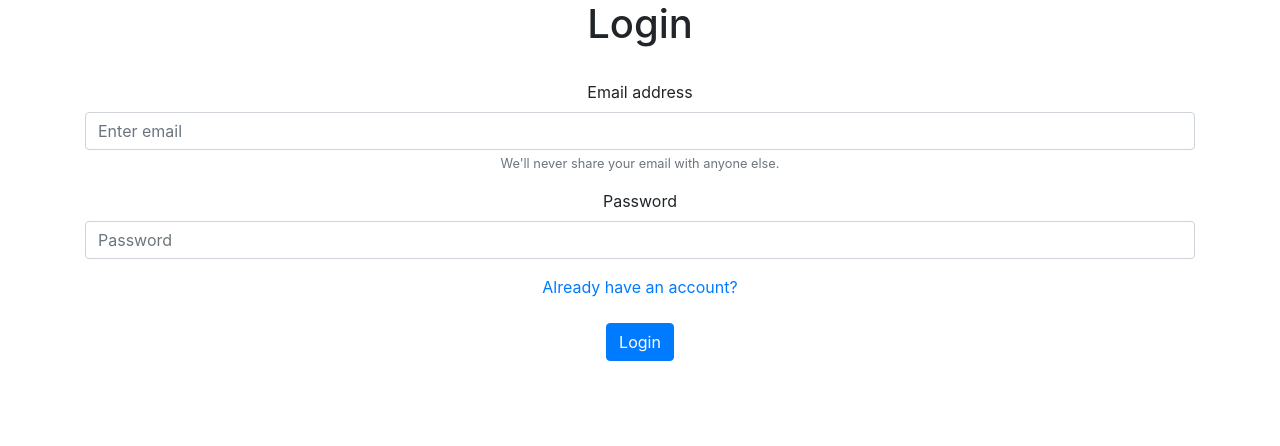
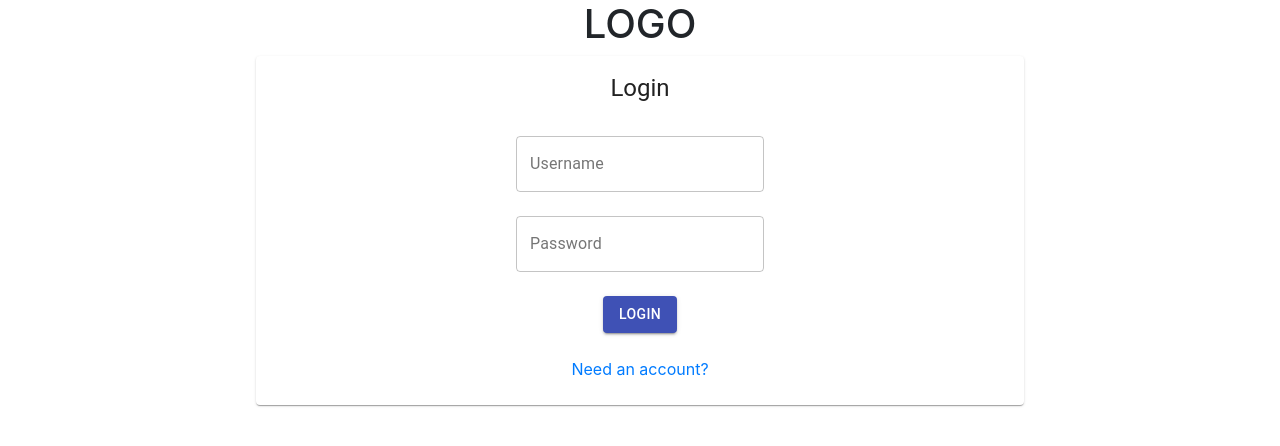
Before and after one commit to Naveed-Naqi/closure, a React (Create React App) app in the folder client/: page / in a window 1280 px wide. Shown: the top 446 px of the page. Built offline with nearby package versions, Linux system fonts and the light colour scheme.

Commit message:
updated login page with materia ui

```diff
--- a/client/src/components/auth/LoginContainer.js
+++ b/client/src/components/auth/LoginContainer.js
@@ -31,10 +31,7 @@ class LoginContainer extends Component {
 
   render() {
     return (
-      <LoginView
-        errors={this.props.errors}
-        loginUser={this.props.loginUser}
-      ></LoginView>
+      <LoginView errors={this.props.errors} loginUser={this.props.loginUser} />
     );
   }
 }
--- a/client/src/components/auth/LoginView.js
+++ b/client/src/components/auth/LoginView.js
@@ -1,10 +1,14 @@
 import React, { useState } from "react";
 import { Link } from "react-router-dom";
 
-import Container from "react-bootstrap/Container";
-
-import Form from "react-bootstrap/Form";
-import Button from "react-bootstrap/Button";
+import {
+  Grid,
+  Card,
+  CardHeader,
+  CardContent,
+  TextField,
+  Button,
+} from "@material-ui/core";
 
 const LoginView = (props) => {
   const [state, setState] = useState({
@@ -22,24 +26,43 @@ const LoginView = (props) => {
   };
 
   return (
-    /*
- <Grid container justify="center" direction="column" alignItems="center">
+    <Grid container justify="center" direction="column" alignItems="center">
       <Grid item>
-        <h1>ASCEND LOGO</h1>
+        <h1>LOGO</h1>
       </Grid>
 
       <Card style={{ width: "60%" }}>
         <CardHeader title="Login"></CardHeader>
 
         <CardContent>
-          <FormTemplate
-            handleSubmit={login}
-            data={data}
-            cancel={false}
-            initialValues={initialValues}
-            validationSchema={validationSchema}
-            submitButtonLabel="Login"
-          ></FormTemplate>
+          <Grid
+            container
+            direction="column"
+            justify="center"
+            alignItems="center"
+            spacing={3}
+          >
+            <Grid item>
+              <TextField
+                variant="outlined"
+                label="Username"
+                id="username"
+              ></TextField>
+            </Grid>
+            <Grid item>
+              <TextField
+                variant="outlined"
+                label="Password"
+                id="password"
+              ></TextField>
+            </Grid>
+
+            <Grid item>
+              <Button onClick={loginUser} variant="contained" color="primary">
+                Login
+              </Button>
+            </Grid>
+          </Grid>
 
           <br></br>
           <div>
@@ -48,44 +71,44 @@ const LoginView = (props) => {
         </CardContent>
       </Card>
     </Grid>
-    */
-    <Container>
-      <h1>Login</h1>
 
-      <br></br>
+    // <Container>
+    //   <h1>Login</h1>
 
-      <Form onSubmit={loginUser} autoComplete="off">
-        <Form.Group controlId="formBasicEmail">
-          <Form.Label>Email address</Form.Label>
-          <Form.Control
-            type="email"
-            placeholder="Enter email"
-            onChange={handleChange}
-          />
-          <Form.Text className="text-muted">
-            We'll never share your email with anyone else.
-          </Form.Text>
-        </Form.Group>
+    //   <br></br>
 
-        <Form.Group controlId="formBasicPassword">
-          <Form.Label>Password</Form.Label>
-          <Form.Control
-            type="password"
-            placeholder="Password"
-            onChange={handleChange}
-          />
-        </Form.Group>
+    //   <Form onSubmit={loginUser} autoComplete="off">
+    //     <Form.Group controlId="formBasicEmail">
+    //       <Form.Label>Email address</Form.Label>
+    //       <Form.Control
+    //         type="email"
+    //         placeholder="Enter email"
+    //         onChange={handleChange}
+    //       />
+    //       <Form.Text className="text-muted">
+    //         We'll never share your email with anyone else.
+    //       </Form.Text>
+    //     </Form.Group>
 
-        <Link to="/register">Already have an account?</Link>
+    //     <Form.Group controlId="formBasicPassword">
+    //       <Form.Label>Password</Form.Label>
+    //       <Form.Control
+    //         type="password"
+    //         placeholder="Password"
+    //         onChange={handleChange}
+    //       />
+    //     </Form.Group>
 
-        <br></br>
-        <br></br>
+    //     <Link to="/register">Already have an account?</Link>
 
-        <Button variant="primary" type="submit">
-          Login
-        </Button>
-      </Form>
-    </Container>
+    //     <br></br>
+    //     <br></br>
+
+    //     <Button variant="primary" type="submit">
+    //       Login
+    //     </Button>
+    //   </Form>
+    // </Container>
   );
 };
 
```
Also changed, not shown: 1 other file (tests, documents, lock files or other folders).
